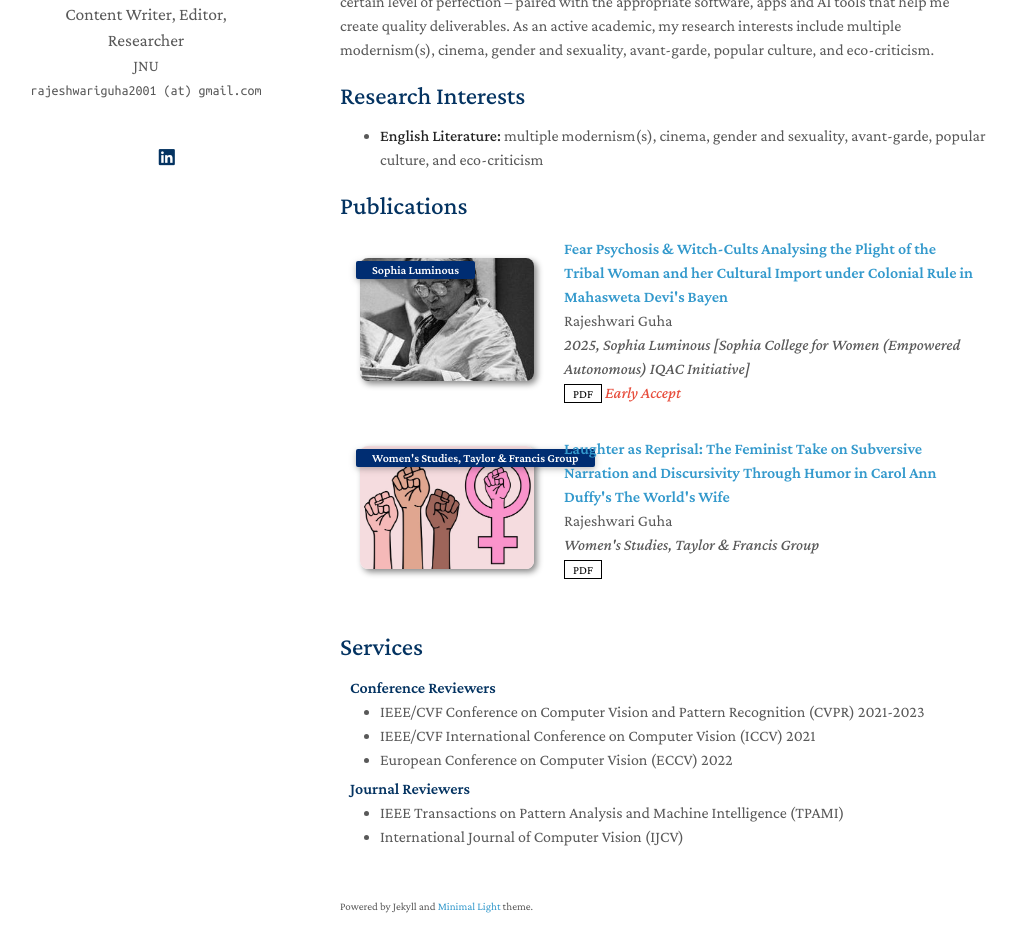
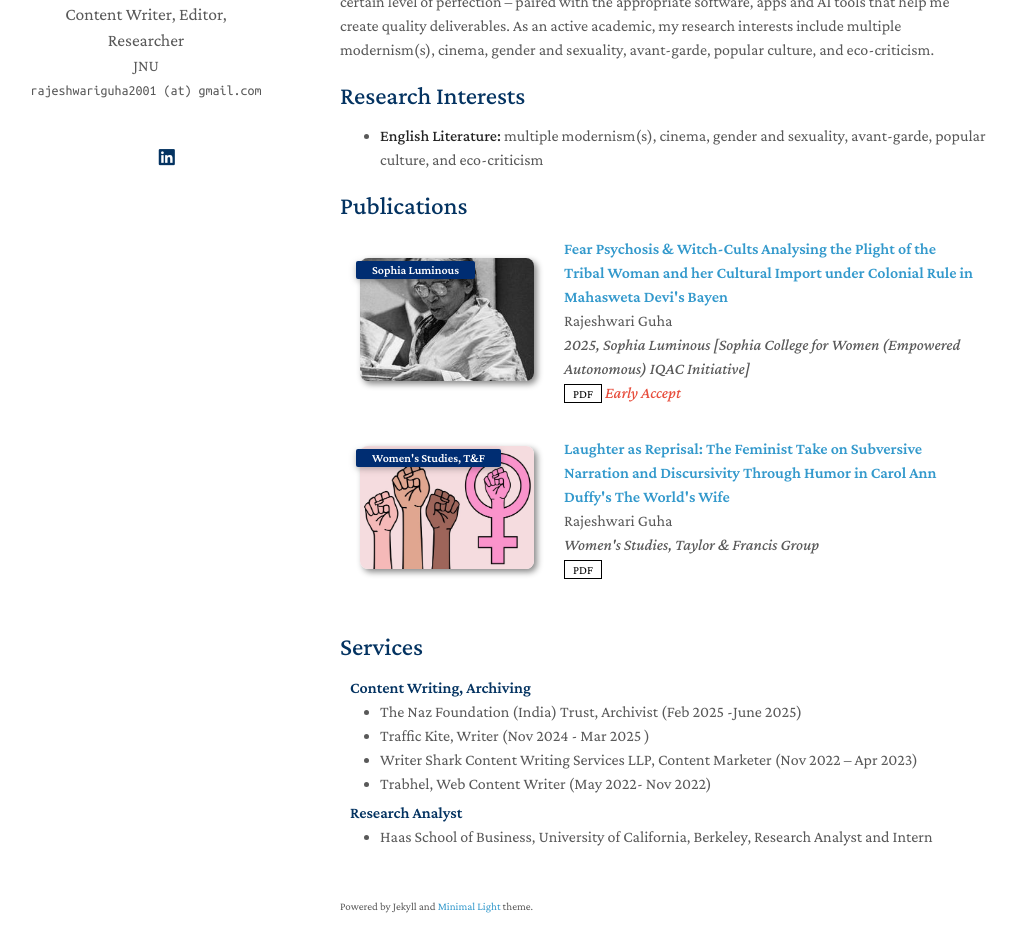
Before and after one commit to rajeshwariguha/rajeshwariguha.github.io, a Jekyll site: the page built from index.md, in a window 1280 px wide and 1226 px high. Shown: the part 239-1191 px from the top of the window, without its empty margins (130-1147 px from the left). Built offline with Jekyll 4.4.1, drawn with Linux system fonts in a browser that asks for light colours; a style sheet for code colours, icons or effects is not loaded; our own code applies the rules of GitHub Pages for plain Markdown files.

Commit message:
further changes

```diff
--- a/_data/publications.yml
+++ b/_data/publications.yml
@@ -10,7 +10,7 @@ main:
 
   - title: "Laughter as Reprisal: The Feminist Take on Subversive Narration and Discursivity Through Humor in Carol Ann Duffy's The World's Wife"
     authors: Rajeshwari Guha
-    conference_short: Women's Studies, Taylor & Francis Group
+    conference_short: Women's Studies, T&F
     conference: Women's Studies, Taylor & Francis Group
     pdf: https://doi.org/10.1080/00497878.2024.2443100
     image: ./assets/img/feminist_take.jpg
--- a/_includes/services.md
+++ b/_includes/services.md
@@ -1,16 +1,16 @@
 ## Services
 
-<h4 style="margin:0 10px 0;">Conference Reviewers</h4>
+<h4 style="margin:0 10px 0;">Content Writing, Archiving</h4>
 
 <ul style="margin:0 0 5px;">
-  <li><a href="http://cvpr2023.thecvf.com/"><autocolor>IEEE/CVF Conference on Computer Vision and Pattern Recognition (CVPR) 2021-2023</autocolor></a></li>
-  <li><a href="http://iccv2021.thecvf.com/"><autocolor>IEEE/CVF International Conference on Computer Vision (ICCV) 2021</autocolor></a></li>
-  <li><a href="https://eccv2022.ecva.net/"><autocolor>European Conference on Computer Vision (ECCV) 2022</autocolor></a></li>
+  <li><a href="https://www.nazindia.org/"><autocolor>The Naz Foundation (India) Trust, Archivist (Feb 2025 -June 2025)</autocolor></a></li>
+  <li><a href="https://traffickite.com/"><autocolor>Traffic Kite, Writer (Nov 2024 - Mar 2025 )</autocolor></a></li>
+  <li><a href="https://writingsharks.net/"><autocolor>Writer Shark Content Writing Services LLP, Content Marketer (Nov  2022 – Apr 2023)</autocolor></a></li>
+  <li><a href=""><autocolor>Trabhel, Web Content Writer (May 2022- Nov 2022)</autocolor></a></li>
 </ul>
 
-<h4 style="margin:0 10px 0;">Journal Reviewers</h4>
+<h4 style="margin:0 10px 0;">Research Analyst</h4>
 
 <ul style="margin:0 0 20px;">
-  <li><a href="https://www.computer.org/csdl/journal/tp"><autocolor>IEEE Transactions on Pattern Analysis and Machine Intelligence (TPAMI)</autocolor></a></li>
-  <li><a href="https://www.springer.com/journal/11263"><autocolor>International Journal of Computer Vision (IJCV)</autocolor></a></li>
+  <li><a href="https://haas.berkeley.edu/"><autocolor>Haas School of Business, University of California, Berkeley, Research Analyst and Intern </autocolor></a></li>
 </ul>
```
Also changed, not shown: 1 other file.
